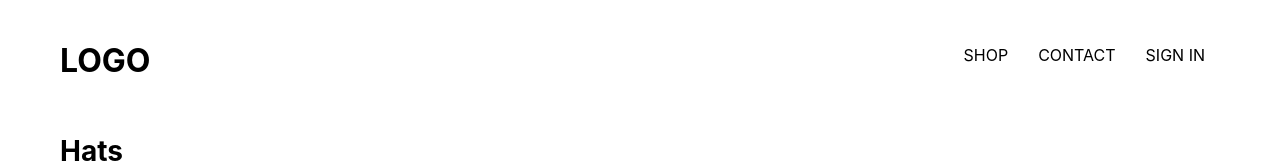
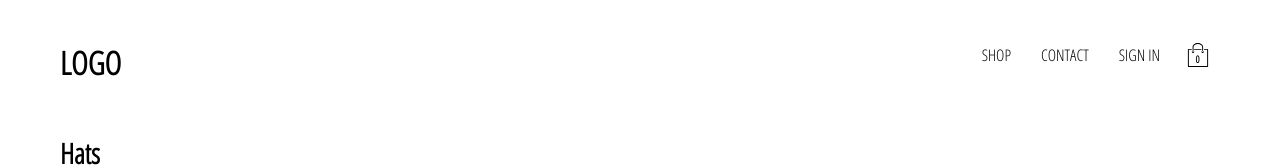
Before and after one commit to ibrahim013/ecommarce, a React (Create React App) app: page /shop in a window 1280 px wide. Shown: the top 167 px of the page. Built offline with nearby package versions, Linux system fonts and the light colour scheme; no server answers.

Commit message:
cart dropdown toggle functionality added

```diff
--- /dev/null
+++ b/src/components/cart-dropdown/cartDropdownComponent.tsx
@@ -0,0 +1,14 @@
+import React from 'react';
+
+import CustomButton from '../custom-button/customButtonComponent';
+
+import './cartDropdownStyle.scss';
+
+const CartDropdown = () => (
+  <div className='cart-dropdown'>
+    <div className='cart-item'></div>
+    <CustomButton>GO TO CHECKOUT</CustomButton>
+  </div>
+)
+
+export default CartDropdown;
--- /dev/null
+++ b/src/components/cart-dropdown/cartDropdownStyle.scss
@@ -0,0 +1,24 @@
+.cart-dropdown {
+  position: absolute;
+  width: 240px;
+  height: 340px;
+  display: flex;
+  flex-direction: column;
+  padding: 20px;
+  border: 1px solid black;
+  background-color: white;
+  top: 90px;
+  right: 40px;
+  z-index: 5;
+
+  .cart-items {
+    height: 240px;
+    display: flex;
+    flex-direction: column;
+    overflow: scroll;
+  }
+
+  button {
+    margin-top: auto;
+  }
+}
--- /dev/null
+++ b/src/components/cart-icon/cartIconComponent.tsx
@@ -0,0 +1,21 @@
+import  React  from 'react';
+import { connect } from 'react-redux';
+
+import { ReactComponent as ShoppingcartIcon } from '../../asserts/shopping-bag.svg';
+
+import toggleCartHiddenAction from '../../redux/cart/cartAction';
+
+import './catIconStyle.scss';
+
+
+const CartIcon: React.FC<any> = ({ toggleCartHidden }) => (
+  <div className='cart-icon' onClick={toggleCartHidden}>
+    <ShoppingcartIcon className='shopping-icon'/>
+    <span className='item-count'>0</span>
+  </div>
+)
+
+const mapDispatchToProps = (dispatch: any) => ({
+  toggleCartHidden: () => dispatch(toggleCartHiddenAction())
+})
+export default connect(null, mapDispatchToProps)(CartIcon);
--- /dev/null
+++ b/src/components/cart-icon/catIconStyle.scss
@@ -0,0 +1,21 @@
+.cart-icon {
+  width: 45px;
+  height: 45px;
+  position: relative;
+  display: flex;
+  align-items: center;
+  justify-content: center;
+  cursor: pointer;
+
+  .shopping-icon {
+    width: 24px;
+    height: 24px;
+  }
+
+  .item-count {
+    position: absolute;
+    font-size: 10px;
+    font-weight: bold;
+    bottom: 12px;
+  }
+}
--- a/src/index.css
+++ b/src/index.css
@@ -1,10 +1,6 @@
 body {
   margin: 0;
-  font-family: -apple-system, BlinkMacSystemFont, "Segoe UI", "Roboto", "Oxygen",
-    "Ubuntu", "Cantarell", "Fira Sans", "Droid Sans", "Helvetica Neue",
-    sans-serif;
-  -webkit-font-smoothing: antialiased;
-  -moz-osx-font-smoothing: grayscale;
+  font-family: 'Open Sans Condensed';
   padding: 20px 60px;
 }
 
--- a/src/pages/header/headerComponent.tsx
+++ b/src/pages/header/headerComponent.tsx
@@ -3,12 +3,15 @@ import { Link } from 'react-router-dom';
 import { connect } from 'react-redux';
 import './headerStyle.scss';
 import { auth } from '../../firebase/firebase.util';
+import CartIcon from '../../components/cart-icon/cartIconComponent';
+import CartDropdown from '../../components/cart-dropdown/cartDropdownComponent';
 
 interface Props {
   currentUser: any;
+  hidden: boolean;
 }
 
-const Header: React.FC<Props> = ({currentUser}) => {
+const Header: React.FC<Props> = ({currentUser, hidden}) => {
   return(
     <div className='header-wrapper'>
       <Link  className='logo-container' to='/'>
@@ -22,13 +25,16 @@ const Header: React.FC<Props> = ({currentUser}) => {
           :
           <Link  className='option' to='/auth'> SIGN IN </Link>
         }
+        <CartIcon/>
+        { hidden ? null : <CartDropdown/> }
       </div>
     </div>
   )
 }
 
 const mapStateToProps = (state: any) => ({
-  currentUser: state.user.currentUser
+  currentUser: state.user.currentUser,
+  hidden: state.toggleCartHidden.hidden
 })
 
 export default connect(mapStateToProps, null)(Header);
--- /dev/null
+++ b/src/redux/cart/cartAction.ts
@@ -0,0 +1,6 @@
+import CART_TYPES from "./cartType";
+
+const toggleCartHidden = () => ({
+  type: CART_TYPES.TOGGLE_CART_HIDDEN
+})
+export default toggleCartHidden;
--- /dev/null
+++ b/src/redux/cart/cartReducer.ts
@@ -0,0 +1,21 @@
+import  CART_TYPES  from './cartType';
+
+const INITIAL_STATE = {
+  hidden: true
+}
+
+const cartReducer = (state = INITIAL_STATE, action: any)  => {
+  switch(action.type){
+    case CART_TYPES.TOGGLE_CART_HIDDEN:
+      return{
+        ...state,
+        hidden: !state.hidden
+      }
+    default:
+      return{
+        ...state
+      }
+  }
+}
+
+export default cartReducer;
--- /dev/null
+++ b/src/redux/cart/cartType.ts
@@ -0,0 +1,5 @@
+const CART_TYPES = {
+  TOGGLE_CART_HIDDEN: 'TOGGLE_CART_HIDDEN'
+}
+
+export default CART_TYPES;
--- a/src/redux/rootReducer.ts
+++ b/src/redux/rootReducer.ts
@@ -1,8 +1,11 @@
 import { combineReducers } from 'redux';
 import userReducer from './user/userReducer';
+import cartReducer from './cart/cartReducer';
+
 
 const rootReducer = combineReducers({
-  user: userReducer
+  user: userReducer,
+  toggleCartHidden: cartReducer
 })
 
 export default rootReducer;
```
Also changed, not shown: src/asserts/shopping-bag.svg (added).
